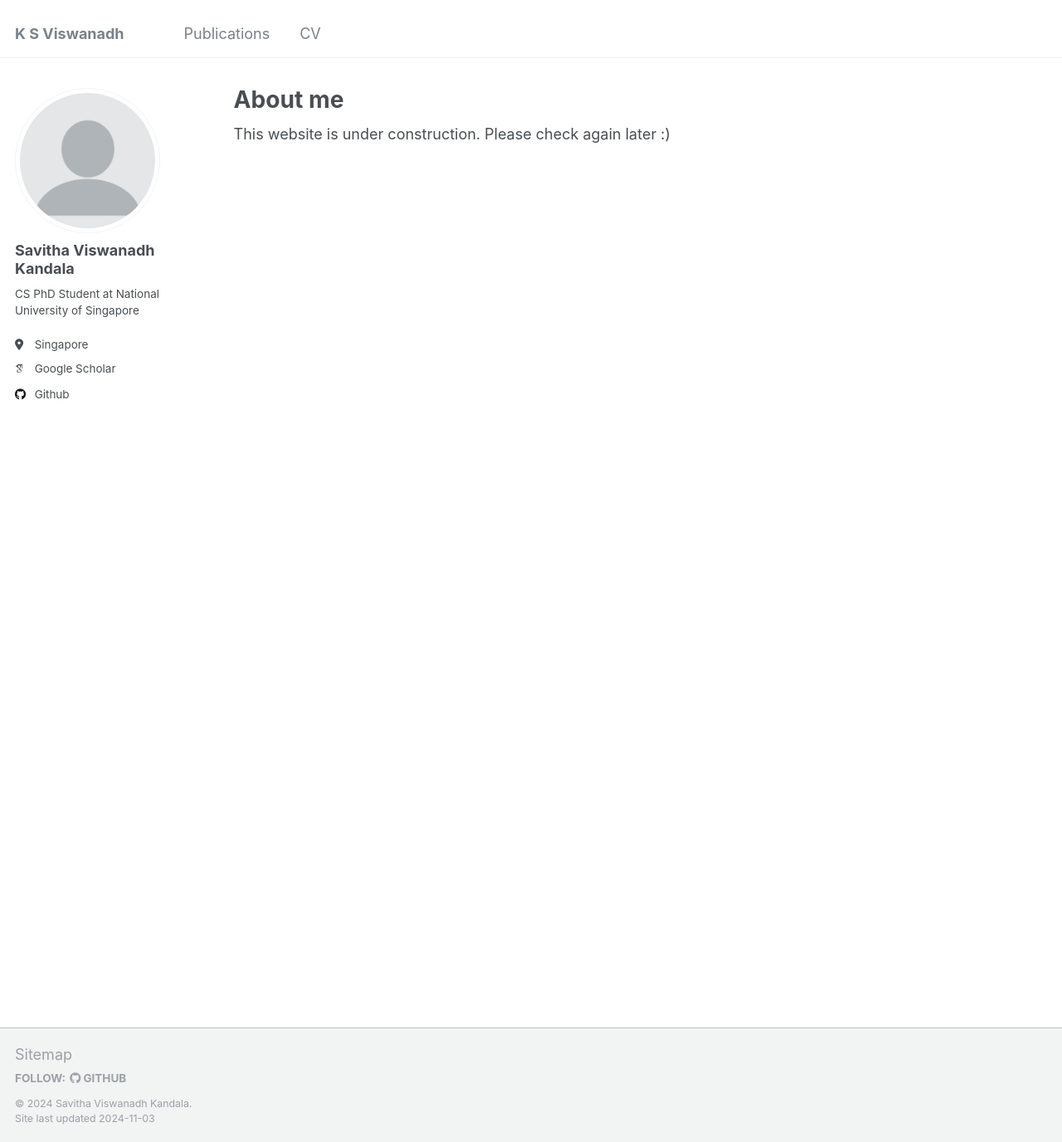
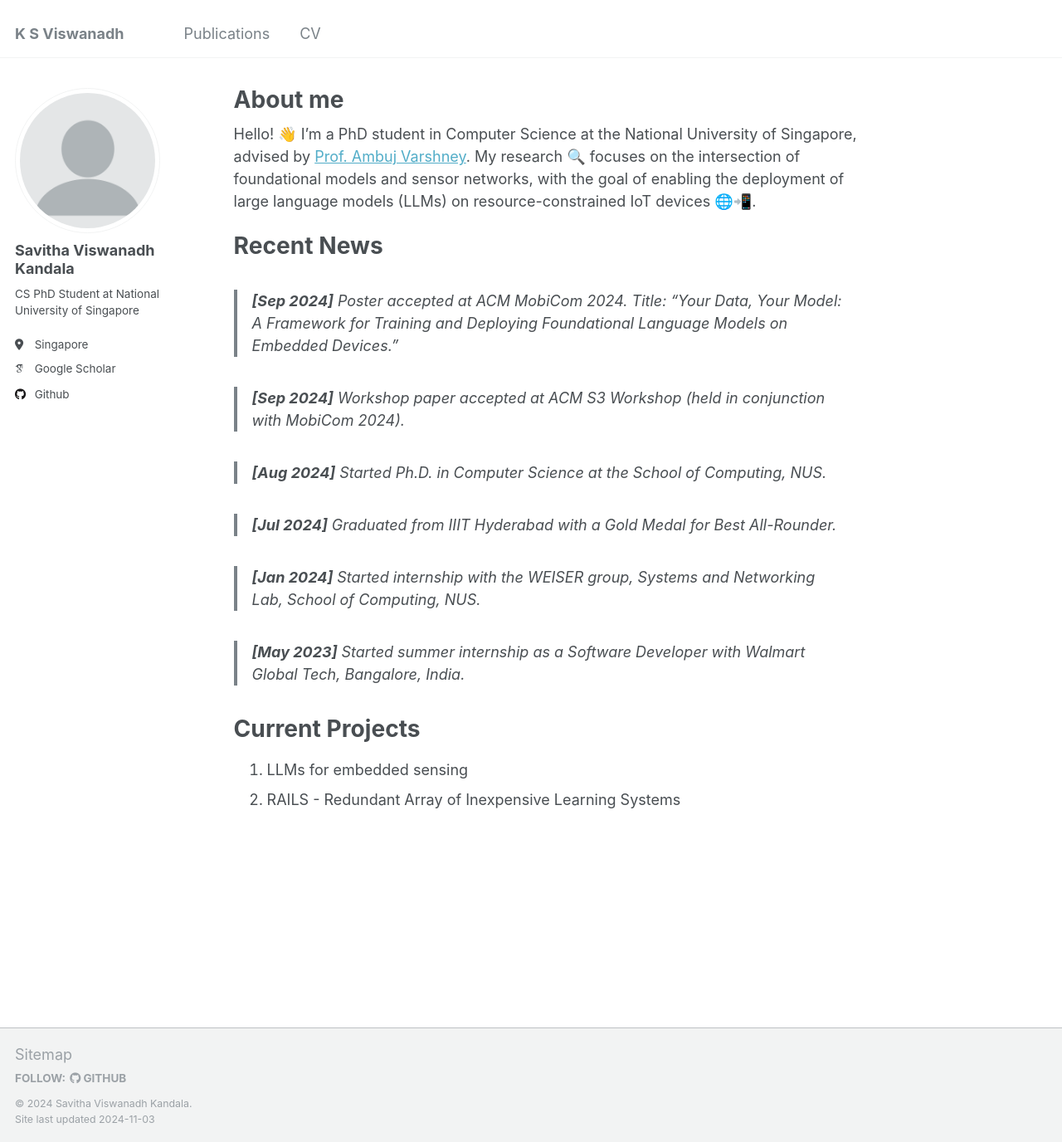
Before and after one commit to VIS-WA/VIS-WA.github.io, a Jekyll site: the page built from _pages/about.md, in a window 1280 px wide and 1376 px high. Shown: the whole window at 83% size. Built offline with Jekyll 4.4.1, drawn with Linux system fonts in a browser that asks for light colours; some web fonts are replaced.

Commit message:
add bio, cv

```diff
--- a/_pages/about.md
+++ b/_pages/about.md
@@ -7,4 +7,27 @@ redirect_from:
   - /about.html
 ---
 
-This website is under construction. Please check again later :)
+Hello! 👋 I'm a PhD student in Computer Science at the National University of Singapore, advised by [Prof. Ambuj Varshney](https://www.comp.nus.edu.sg/cs/people/ambuj/). My research 🔍 focuses on the intersection of foundational models and sensor networks, with the goal of enabling the deployment of large language models (LLMs) on resource-constrained IoT devices 🌐📲.
+
+
+Recent News
+======
+
+> **[Sep 2024]** Poster accepted at ACM MobiCom 2024. Title: "Your Data, Your Model: A Framework for Training and Deploying Foundational Language Models on Embedded Devices."
+
+> **[Sep 2024]** Workshop paper accepted at ACM S3 Workshop (held in conjunction with MobiCom 2024).
+
+> **[Aug 2024]** Started Ph.D. in Computer Science at the School of Computing, NUS.
+
+> **[Jul 2024]** Graduated from IIIT Hyderabad with a Gold Medal for Best All-Rounder.
+
+> **[Jan 2024]** Started internship with the WEISER group, Systems and Networking Lab, School of Computing, NUS.
+
+> **[May 2023]** Started summer internship as a Software Developer with Walmart Global Tech, Bangalore, India.
+
+
+
+Current Projects
+======
+1. LLMs for embedded sensing
+2. RAILS - Redundant Array of Inexpensive Learning Systems
```
Also changed, not shown: _pages/cv.md (+2 -1 lines), 7 other files.
